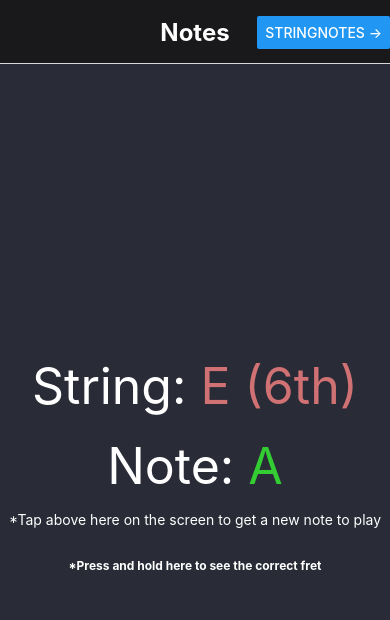
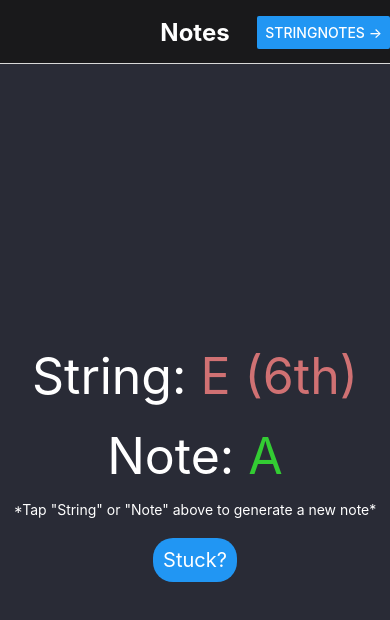
Before and after one commit to Brandon205/guitario, a React Native app: screen / in a window 390 px wide. Shown: the top 620 px of the page. Built offline with nearby package versions, Linux system fonts and the light colour scheme.

Commit message:
Made the show answer a button instead on Notes.js

```diff
--- a/components/Notes.js
+++ b/components/Notes.js
@@ -1,11 +1,12 @@
 import React, { useState } from 'react'
-import { View, Text, StyleSheet, TouchableOpacity} from 'react-native'
+import { View, Text, StyleSheet, Pressable} from 'react-native'
 const frets = require('./frets.json')
 
 export default function Notes(props) {
     const [showAnswer, setShowAnswer] = useState(false) // If the user is holding the show answer text set to true
 
     let playThis = () => { // Calls the functions needed to change the note and string
+        setShowAnswer(false)
         props.createNote()
         props.createString()
     }
@@ -17,8 +18,13 @@ export default function Notes(props) {
                 <Text style={styles.noteText}>String: <Text style={{color: props.stringColor}}>{props.string}</Text></Text>
                 <Text style={styles.noteText}>Note: <Text style={{color: props.noteColor}}>{props.note}</Text></Text>
             </View>
-            <Text style={{color: '#fff', marginTop: 15}}>*Tap above here on the screen to get a new note to play</Text>
-            <TouchableOpacity style={styles.answer} onLongPress={() => setShowAnswer(true)} onPressOut={() => setShowAnswer(false)}><Text style={styles.answer}>*Press and hold here to see the correct fret</Text></TouchableOpacity>
+            <Text style={{color: '#fff', marginTop: 15}}>*Tap "String" or "Note" above to generate a new note*</Text>
+            {/* <TouchableOpacity style={styles.answer} onLongPress={() => setShowAnswer(true)} onPressOut={() => setShowAnswer(false)}><Text style={styles.answer}>*Press and hold here to see the correct fret</Text></TouchableOpacity> */}
+            <Pressable onPress={() => setShowAnswer(true)}>
+                <View style={styles.button}>
+                    <Text style={styles.buttonText}>Stuck?</Text>
+                </View>
+            </Pressable>
         </View>
     )
 }
@@ -47,5 +53,18 @@ const styles = StyleSheet.create({
     toPlay: {
         display: 'flex',
         alignItems: 'center'
+    },
+    button: {
+        display: 'flex',
+        justifyContent: 'center',
+        alignItems: 'center',
+        marginTop: 20,
+        backgroundColor: '#2196F3',
+        borderRadius: 20
+    },
+    buttonText: {
+        color: 'white',
+        padding: 10,
+        fontSize: 20
     }
 })
```
